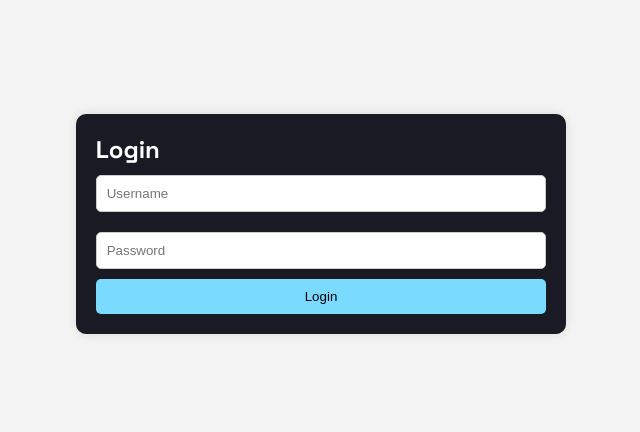
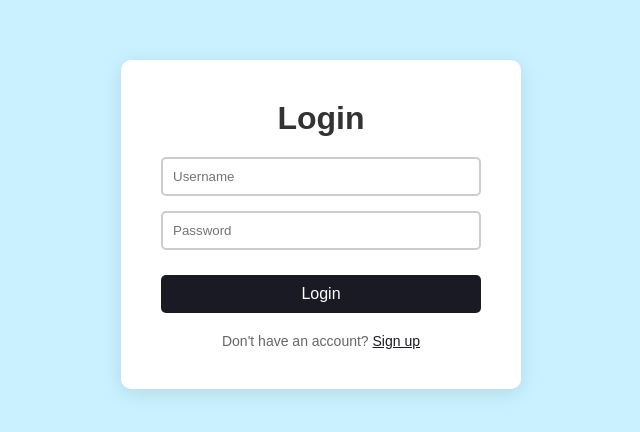
Before and after one commit to Akbarshoh404/LMS, a React (Create React App) app: page /login in a window 1280 px wide. Shown: the part 176-608 px from the top of the page, without its empty margins (319-959 px from the left). Built offline with nearby package versions, Linux system fonts and the light colour scheme.

Commit message:
updated login

```diff
--- a/src/Pages/Auth/Login/index.jsx
+++ b/src/Pages/Auth/Login/index.jsx
@@ -1,40 +1,43 @@
 import React from "react";
 import { useState } from "react";
 
-import "./style.css";
+import { useNavigate } from "react-router-dom";
+
+import styles from "./style.module.css";
 
 const Login = () => {
+  const navigate = useNavigate();
+
   const [username, setUsername] = useState("");
   const [password, setPassword] = useState("");
 
-  const handleSubmit = (e) => {
-    e.preventDefault();
-    // Handle login logic here
-    console.log("Username:", username);
-    console.log("Password:", password);
-  };
-
   return (
-    <div className="login-container">
-      <h2>Login</h2>
-      <form onSubmit={handleSubmit}>
-        <input
-          type="text"
-          placeholder="Username"
-          value={username}
-          onChange={(e) => setUsername(e.target.value)}
-          required
-        />
-        <input
-          type="password"
-          placeholder="Password"
-          value={password}
-          onChange={(e) => setPassword(e.target.value)}
-          required
-        />
-        <button type="submit">Login</button>
-      </form>
-    </div>
+    <>
+      <div className={styles.body}>
+        <div className={styles.loginContainer}>
+          <h1>Login</h1>
+          <div className={styles.inputGroup}>
+            <input type="text" placeholder="Username" required />
+          </div>
+          <div className={styles.inputGroup}>
+            <input type="password" placeholder="Password" required />
+          </div>
+          <button
+            className={styles.loginButton}
+            onClick={() => {
+              navigate("/login");
+            }}
+          >
+            Login
+          </button>
+          <div className={styles.footer}>
+            <p>
+              Don't have an account? <a href="#">Sign up</a>
+            </p>
+          </div>
+        </div>
+      </div>
+    </>
   );
 };
 
--- a/src/Pages/Auth/Login/style.css
+++ /dev/null
@@ -1,49 +0,0 @@
-@import url("https://fonts.googleapis.com/css2?family=Poppins:ital,wght@0,100;0,200;0,300;0,400;0,500;0,600;0,700;0,800;0,900;1,100;1,200;1,300;1,400;1,500;1,600;1,700;1,800;1,900&family=Space+Grotesk:wght@300..700&display=swap");
-
-body {
-  font-family: Space Grotesk;
-  background-color: #f3f3f3;
-  display: flex;
-  justify-content: center;
-  align-items: center;
-  height: 100vh;
-  margin: 0;
-}
-
-.login-container {
-  background: #191a23;
-  padding: 20px;
-  border-radius: 10px;
-  box-shadow: 0 0 10px rgba(0, 0, 0, 0.1);
-  color: white;
-}
-
-.login-title {
-  font-size: 60px;
-  font-weight: 500;
-  line-height: 76.56px;
-  text-align: left;
-  margin-bottom: 20px;
-}
-
-.login-container input {
-  width: 100%;
-  padding: 10px;
-  margin: 10px 0;
-  border: 1px solid #ccc;
-  border-radius: 5px;
-}
-
-.login-container button {
-  width: 100%;
-  padding: 10px;
-  background-color: #7bdbfe;
-  border: none;
-  color: black;
-  border-radius: 5px;
-  cursor: pointer;
-}
-
-.login-container button:hover {
-  background-color: #c9f1ff;
-}
--- /dev/null
+++ b/src/Pages/Auth/Login/style.module.css
@@ -0,0 +1,87 @@
+.body {
+  font-family: "Arial", sans-serif;
+  background: rgba(201, 241, 255, 1);
+
+  display: flex;
+  justify-content: center;
+  align-items: center;
+  height: 100vh;
+  margin: 0;
+  padding: 10px; /* Added padding for smaller screens */
+}
+
+.loginContainer {
+  background: white;
+  padding: 40px;
+  border-radius: 10px;
+  box-shadow: 0 4px 20px rgba(0, 0, 0, 0.1);
+  width: 100%;
+  max-width: 400px; /* Max width for larger screens */
+  text-align: center;
+}
+
+.loginContainer h1 {
+  margin-bottom: 20px;
+  color: #333;
+}
+
+.inputGroup {
+  margin-bottom: 15px;
+  position: relative;
+}
+
+.inputGroup input {
+  width: 100%;
+  padding: 10px;
+  border: 2px solid #ccc;
+  border-radius: 5px;
+  transition: border-color 0.3s;
+}
+
+.inputGroup input:focus {
+  border-color: rgba(25, 26, 35, 1);
+  outline: none;
+}
+
+.loginButton {
+  background: rgba(25, 26, 35, 1);
+
+  color: white;
+  padding: 10px;
+  border: none;
+  border-radius: 5px;
+  cursor: pointer;
+  width: 100%;
+  font-size: 16px;
+  transition: background-color 0.3s;
+  margin-top: 10px; /* Added margin for spacing */
+}
+
+.footer {
+  margin-top: 20px;
+  font-size: 14px;
+  color: #666;
+}
+
+.footer a {
+  color: rgba(25, 26, 35, 1);
+}
+
+/* Media Queries for Responsiveness */
+@media (max-width: 600px) {
+  .loginContainer {
+    padding: 20px; /* Reduced padding for smaller screens */
+  }
+
+  .loginContainer h1 {
+    font-size: 24px; /* Adjusted font size */
+  }
+
+  .inputGroup input {
+    padding: 8px; /* Adjusted padding */
+  }
+
+  .loginButton {
+    font-size: 14px; /* Adjusted button font size */
+  }
+}
--- a/src/Pages/Landing/shared/layoutes/Navbar/style.module.css
+++ b/src/Pages/Landing/shared/layoutes/Navbar/style.module.css
@@ -2,10 +2,6 @@
   color: black;
   width: 100%;
   height: 125px;
-  position: fixed;
-  top: 0;
-  left: 0;
-  z-index: 1000;
 }
 
 .container {
--- a/src/index.css
+++ b/src/index.css
@@ -1,3 +1,5 @@
+
+
 * {
   margin: 0px;
   padding: 0px;
```
